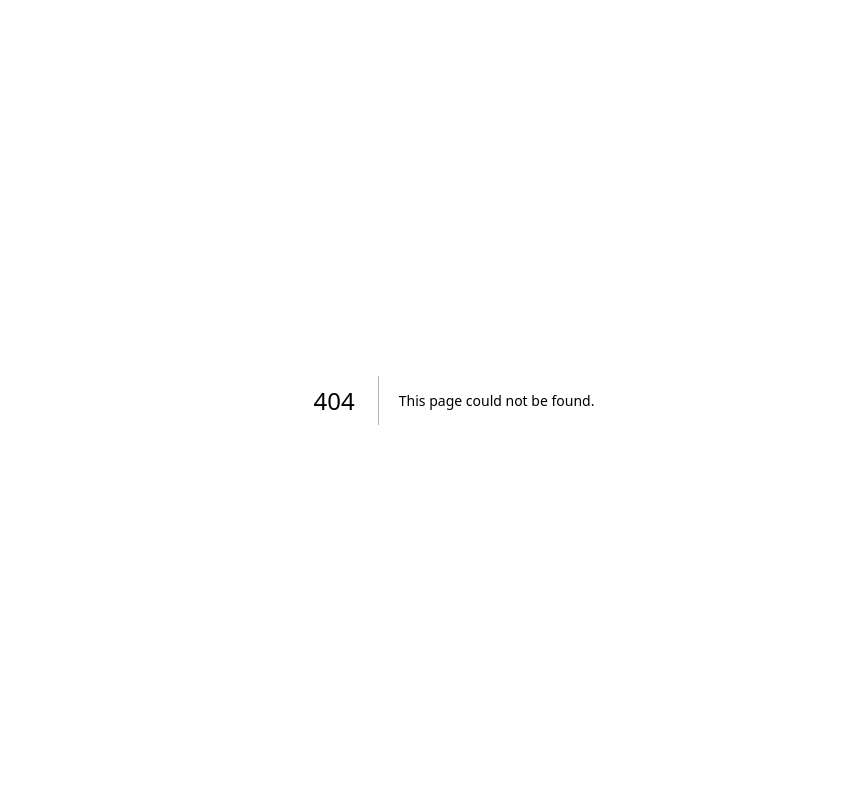
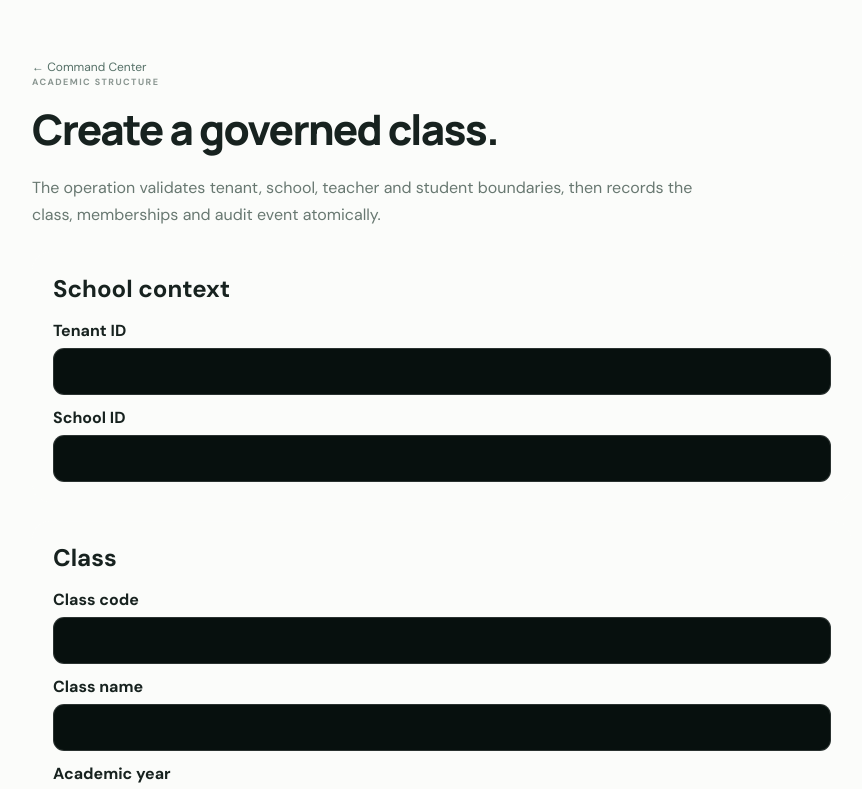
Before and after one commit to Yudi8377/EDUNEXUS, a Next.js app in the folder apps/web/: page /onboarding/class in a window 1280 px wide. Before the commit this address had no page. Shown: the top 789 px of the page, without its empty margins (186-1048 px from the left). Built offline with nearby package versions, Linux system fonts and the light colour scheme.

Commit message:
feat(web): add governed class onboarding

```diff
--- /dev/null
+++ b/apps/web/app/onboarding/class/page.tsx
@@ -0,0 +1,9 @@
+"use client";
+import { FormEvent,useState } from "react";
+import { createClient } from "@/lib/supabase/client";
+export default function ClassOnboardingPage(){
+ const [f,setF]=useState({tenantId:"",schoolId:"",code:"",name:"",year:"",teacherId:"",studentIds:""});
+ const [status,setStatus]=useState("");const [busy,setBusy]=useState(false);const set=(k:string,v:string)=>setF(x=>({...x,[k]:v}));
+ async function submit(e:FormEvent){e.preventDefault();setBusy(true);setStatus("");const s=createClient();const ids=f.studentIds.split(",").map(x=>x.trim()).filter(Boolean);const {data,error}=await s.rpc("onboard_class",{p_tenant_id:f.tenantId,p_school_id:f.schoolId,p_code:f.code,p_name:f.name,p_academic_year:f.year||null,p_homeroom_teacher_id:f.teacherId||null,p_student_ids:ids});setStatus(error?error.message:`Class created: ${data.class_id} · students: ${data.student_count}`);setBusy(false)}
+ return <main className="simple-page"><a href="/">← Command Center</a><p className="eyebrow">ACADEMIC STRUCTURE</p><h1>Create a governed class.</h1><p className="lede">The operation validates tenant, school, teacher and student boundaries, then records the class, memberships and audit event atomically.</p><form className="onboarding-form" onSubmit={submit}><section><h2>School context</h2><label>Tenant ID<input required value={f.tenantId} onChange={e=>set("tenantId",e.target.value)}/></label><label>School ID<input required value={f.schoolId} onChange={e=>set("schoolId",e.target.value)}/></label></section><section><h2>Class</h2><label>Class code<input required value={f.code} onChange={e=>set("code",e.target.value)}/></label><label>Class name<input required value={f.name} onChange={e=>set("name",e.target.value)}/></label><label>Academic year<input value={f.year} onChange={e=>set("year",e.target.value)}/></label><label>Homeroom teacher ID<input value={f.teacherId} onChange={e=>set("teacherId",e.target.value)}/></label><label>Student IDs (comma separated)<textarea value={f.studentIds} onChange={e=>set("studentIds",e.target.value)}/></label></section>{status&&<div className="auth-error" role="status">{status}</div>}<button disabled={busy}>{busy?"Saving…":"Create class"}</button></form></main>
+}
```
